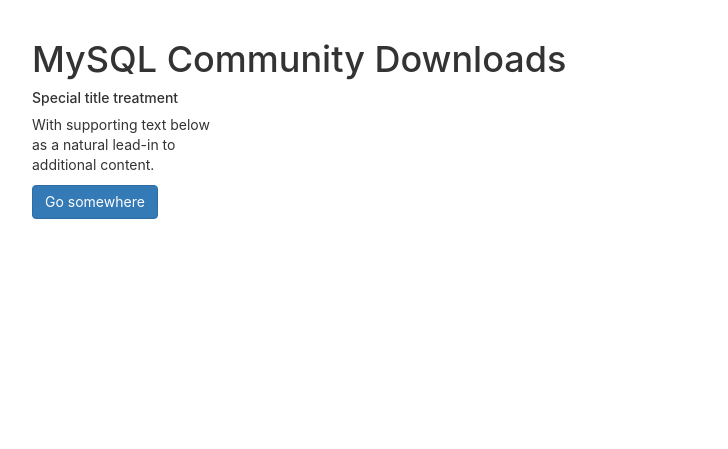
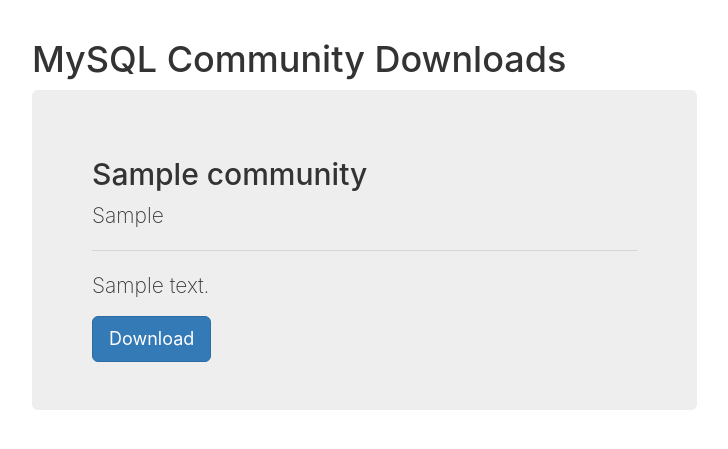
Before and after one commit to Ekko-Man/MySQL, a Flask app: page /Download/community in a window 1280 px wide. Shown: the part 94-543 px from the top of the page, without its empty margins (38-766 px from the left). Run offline with Flask 2, Linux system fonts and the light colour scheme; tables that the repository leaves empty hold one stand-in row (values such as "Sample post"); some libraries are stand-ins or nearby versions.

Commit message:
complete for community.html for loop and route table

```diff
--- a/app/models.py
+++ b/app/models.py
@@ -149,7 +149,7 @@ class MySQLCommunity(db.Model):
     name = db.Column(db.String(50))
     version = db.Column(db.String(100))
     description = db.Column(db.String(200))
-    comlink = db.Column(db.String(200))
+    com_link = db.Column(db.String(200))
     MainID = db.Column(db.Integer, db.ForeignKey(Mainbar.id))
 
 
--- a/app/routes.py
+++ b/app/routes.py
@@ -5,7 +5,8 @@ from werkzeug.urls import url_parse
 from app import app, db
 from app.forms import LoginForm, RegistrationForm, EditProfileForm, PostForm, \
     ResetPasswordRequestForm, ResetPasswordForm
-from app.models import User, Post, ProductMysqlServer, ProductXDevAPI, ProductMySQLNDBCluster, EnterpriseDownload, ClusterDownload
+from app.models import User, Post, ProductMysqlServer, ProductXDevAPI, ProductMySQLNDBCluster, EnterpriseDownload, \
+    ClusterDownload, MySQLCommunity
 from app.email import send_password_reset_email
 
 
@@ -214,12 +215,14 @@ def topic():
 def enterprise():
     enterquery = EnterpriseDownload.query.all()
     clusterquery = ClusterDownload.query.all()
-    return render_template('Download/enterprise.html', title="Enterprise", enterquery=enterquery, clusterquery=clusterquery)
+    return render_template('Download/enterprise.html', title="Enterprise", enterquery=enterquery,
+                           clusterquery=clusterquery)
 
 
 @app.route('/Download/community')
 def community():
-    return render_template('Download/community.html')
+    comquery = MySQLCommunity.query.all()
+    return render_template('Download/community.html', title="Community", comquery=comquery)
 
 
 @app.route('/Download/windows')
--- a/app/templates/Download/community.html
+++ b/app/templates/Download/community.html
@@ -1,11 +1,13 @@
 {% extends 'base.html' %}
 {% block app_content %}
     <h1>MySQL Community Downloads</h1>
-    <div class="card" style="width: 18rem;">
-        <div class="card-body">
-            <h5 class="card-title">Special title treatment</h5>
-            <p class="card-text">With supporting text below as a natural lead-in to additional content.</p>
-            <a href="#" class="btn btn-primary">Go somewhere</a>
+    {% for com in comquery %}
+        <div class="jumbotron col-lg-7 col-md-7 col-sm-7">
+            <h2 class="display-4">{{ com.name }}</h2>
+            <p class="lead">{{ com.version }}</p>
+            <hr class="my-4">
+            <p>{{ com.description }}</p>
+            <a class="btn btn-primary btn-lg" href="{{ com.com_link }}" role="button">Download</a>
         </div>
-    </div>
+    {% endfor %}
 {% endblock %}
--- a/insert sql table data.py
+++ b/insert sql table data.py
@@ -61,13 +61,13 @@ down12 = ClusterDownload(name='Plus, everything in MySQL Enterprise Edition', Ma
 
 com1 = MySQLCommunity(name='MySQL Community Server', version='(Current Generally Available Release: 8.0.15)',
                       description='MySQL Community Server is the world most popular open source database.',
-                      comlink='Community/CommunityServer', MainID=2)
+                      com_link='Community/CommunityServer', MainID=2)
 com2 = MySQLCommunity(name='MySQL Cluster', version='(Current Generally Available Release: 7.6.9)',
                       description='MySQL Cluster is a real-time, open source transactional database.',
-                      comlink='Community/Cluster', MainID=2)
+                      com_link='Community/Cluster', MainID=2)
 com3 = MySQLCommunity(name='MySQL Router', version='(Current Generally Available Release: 8.0.15)',
                       description='MySQL Router is lightweight middleware that provides transparent routing between your application and any backend MySQL Servers.',
-                      comlink='Community/Router', MainID=2)
+                      com_link='Community/Router', MainID=2)
 
 db.session.add(p1)
 db.session.add(p2)
```
